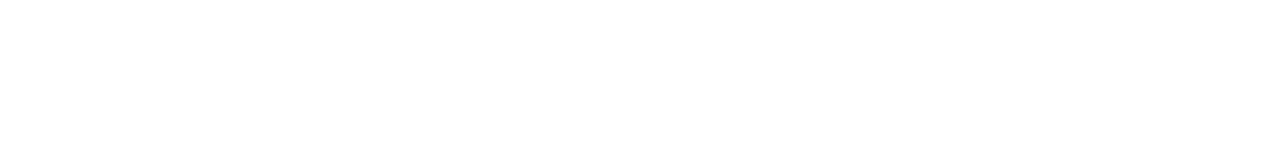
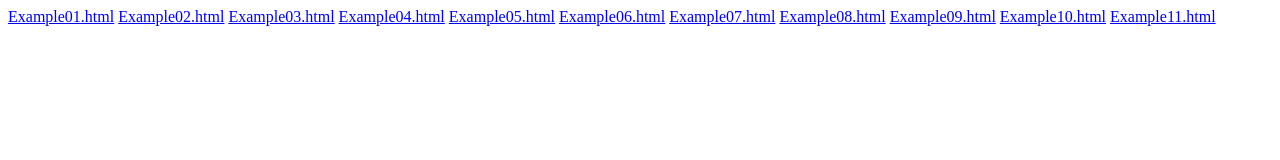
Before and after one commit to adelamata/tpr.modal-plugin, a plain HTML site: page demos.html in a window 1280 px wide. Drawn offline with Linux system fonts and the light colour scheme.

Commit message:
Addaded changes

```diff
--- a/demos.html
+++ b/demos.html
@@ -4,6 +4,16 @@
 	<title>TPR.MODAL DEMOS</title>
 </head>
 <body>
-	<a href="/examples/example01.html"></a>
+	<a href="examples/example01.html">Example01.html</a>
+	<a href="examples/example02.html">Example02.html</a>
+	<a href="examples/example03.html">Example03.html</a>
+	<a href="examples/example04.html">Example04.html</a>
+	<a href="examples/example05.html">Example05.html</a>
+	<a href="examples/example06.html">Example06.html</a>
+	<a href="examples/example07.html">Example07.html</a>
+	<a href="examples/example08.html">Example08.html</a>
+	<a href="examples/example09.html">Example09.html</a>
+	<a href="examples/example10.html">Example10.html</a>
+	<a href="examples/example11.html">Example11.html</a>
 </body>
 </html>
```
